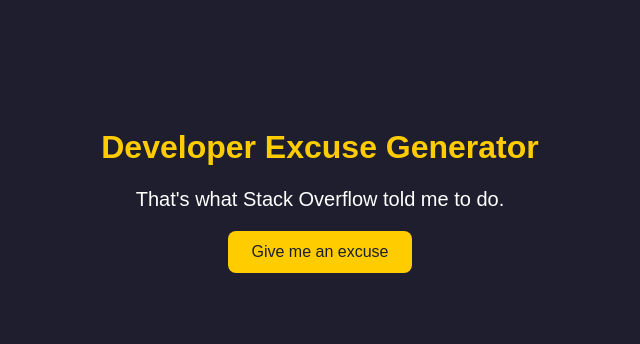
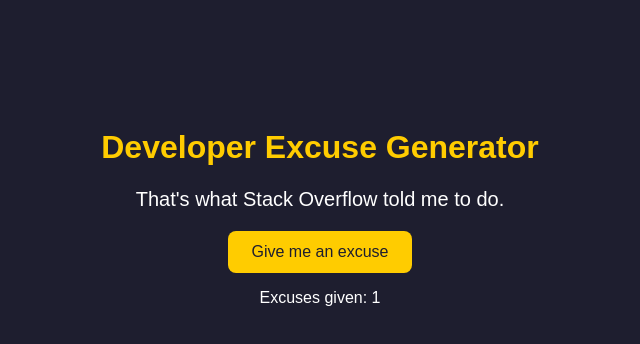
Before and after one commit to shebaan007/excuse-generator, a plain HTML site: page index.html in a window 1280 px wide. Both pictures are taken after a click on the button "Give me an excuse". Shown: the whole page, without its empty margins (320-960 px from the left). Drawn offline with Linux system fonts and the light colour scheme.

Commit message:
Add click counter

```diff
--- a/index.html
+++ b/index.html
@@ -10,6 +10,7 @@
   <h1>Developer Excuse Generator</h1>
   <p id="excuse">Click the button for an excuse!</p>
   <button id="btn">Give me an excuse</button>
+  <p id = "counter"></p>
   <script src="script.js"></script>
 </body>
 </html>
--- a/script.js
+++ b/script.js
@@ -6,10 +6,15 @@
   "That's what Stack Overflow told me to do."
 ];
 
+let count = 0;
 const button = document.getElementById("btn");
 const excuseText = document.getElementById("excuse");
+
+
 
 button.addEventListener("click", function () {
   const randomIndex = Math.floor(Math.random() * excuses.length);
   excuseText.textContent = excuses[randomIndex];
+  count = count + 1;
+  counter.textContent = "Excuses given: " + count;
 });
```
